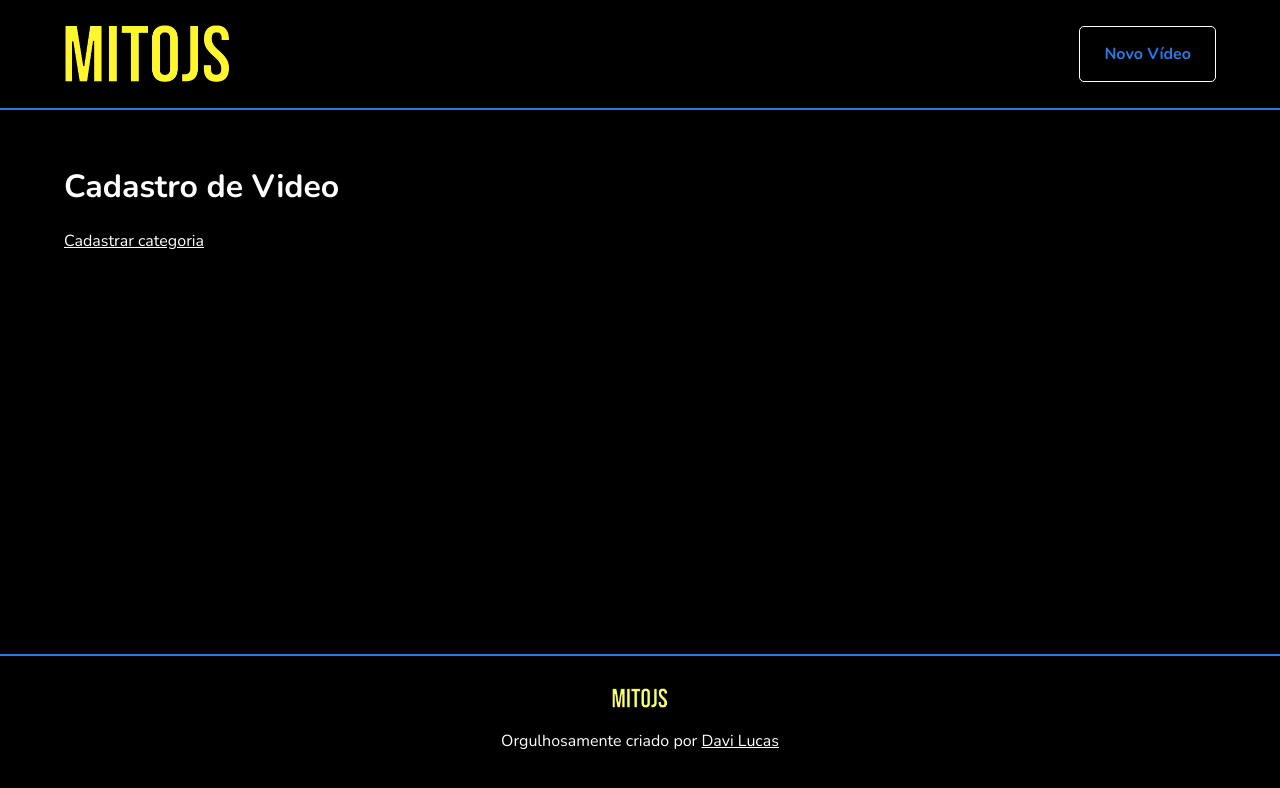
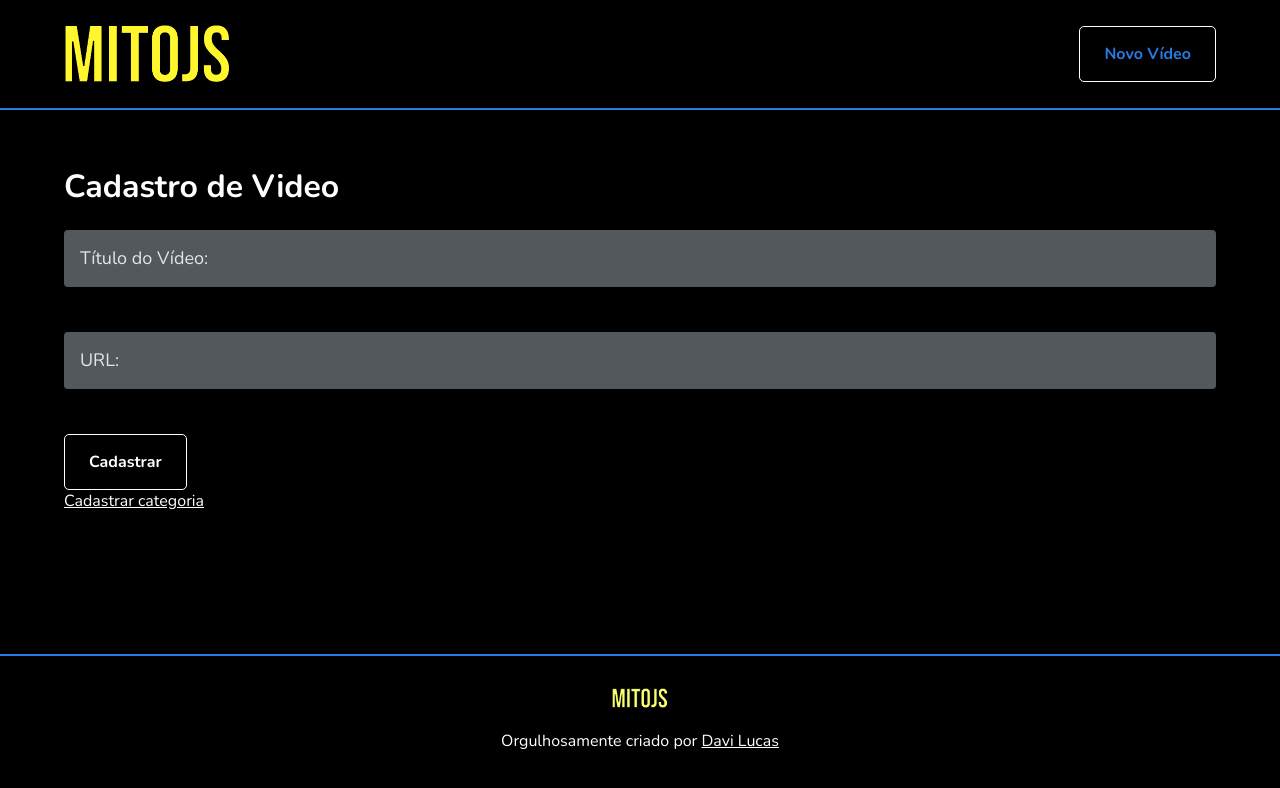
Before and after one commit to davidlpc1/mito-js-react, a React (Create React App) app: page /cadastro/video in a window 1280 px wide. Shown: the top 788 px of the page. Built offline with nearby package versions, Linux system fonts and the light colour scheme.

Commit message:
Back-End,Form...

```diff
--- a/db.json
+++ b/db.json
@@ -1,16 +1,191 @@
 {
     "categorias": [
-        {
-            "id":1,
-            "nome":"Front End",
-            "descricao":"Uma caregoria Masssa",
-            "color":"#cbd1ff"
-        },
-        {
-            "id":2,
-            "nome":"Back End",
-            "descricao":"Outra caregoria Masssa",
-            "color":"#cbd1ff"
+      {
+        "id": 1,
+        "titulo": "Front End",
+        "cor": "#6BD1FF",
+        "link_extra": {
+          "text": "Formação de Front End na Alura",
+          "url": "https://www.alura.com.br/cursos-online-front-end"
         }
+      },
+      {
+        "id": 2,
+        "titulo": "Back End",
+        "cor": "#00C86F",
+        "link_extra": {
+          "text": "Cursos de Back End na Alura",
+          "url": "https://www.alura.com.br/cursos-online-programacao"
+        }
+      },
+      {
+        "id": 3,
+        "titulo": "Data Science e Inteligência Artificial",
+        "cor": "#9cd33b",
+        "link_extra": {
+          "text": "Cursos de Data Science na Alura",
+          "url": "https://www.alura.com.br/cursos-online-mobile"
+        }
+      },
+      {
+        "id": 4,
+        "titulo": "Filmes",
+        "cor": "orange"
+      },
+      {
+        "id": 5,
+        "titulo": "Games",
+        "cor": "red",
+        "link_extra": {
+          "text": "Formação de Jogos na Alura",
+          "url": "https://www.alura.com.br/cursos-online-front-end"
+        }
+      }
+    ],
+    "videos": [
+      {
+        "id": 1,
+        "categoriaId": 1,
+        "titulo": "SEO com React",
+        "url": "https://www.youtube.com/watch?v=c8mVlakBESE"
+      },
+      {
+        "id": 2,
+        "categoriaId": 1,
+        "titulo": "O que faz uma desenvolvedora front-end? #HipstersPontoTube",
+        "url": "https://www.youtube.com/watch?v=ZY3-MFxVdEw"
+      },
+      {
+        "id": 3,
+        "categoriaId": 1,
+        "titulo": "Componentização com VanillaJS #AluraMais",
+        "url": "https://www.youtube.com/watch?v=LatCKpcOMak"
+      },
+      {
+        "id": 4,
+        "categoriaId": 1,
+        "titulo": "Pare de chutar e aprenda a display: inline #01",
+        "url": "https://www.youtube.com/watch?v=5PS6ku8NzIE"
+      },
+      {
+        "id": 5,
+        "categoriaId": 1,
+        "titulo": "Template String: Interpolando strings com JavaScript #AluraMais",
+        "url": "https://www.youtube.com/watch?v=ORI_HTXaIw0"
+      },
+      {
+        "id": 6,
+        "categoriaId": 1,
+        "titulo": "Qual é a melhor linguagem de programação? #HipstersPontoTube",
+        "url": "https://www.youtube.com/watch?v=Uh-GNH-t89w"
+      },
+      {
+        "id": 7,
+        "categoriaId": 1,
+        "titulo": "Novidades do Angular v9",
+        "url": "https://www.youtube.com/watch?v=34uHo7hFmG0"
+      },
+      {
+        "id": 8,
+        "categoriaId": 2,
+        "titulo": "PERCURSO em NÍVEL em ÁRVORE BINÁRIA | Estruturas de Dados #14",
+        "url": "https://www.youtube.com/watch?v=UOK7nS2E9xM"
+      },
+      {
+        "id": 9,
+        "categoriaId": 2,
+        "titulo": "Coders4Tips - S01E04: GitHub CLI - Uma Nova Experiência no Github!",
+        "url": "https://www.youtube.com/watch?v=6o6-bKOZOEY"
+      },
+      {
+        "id": 10,
+        "categoriaId": 2,
+        "titulo": "Programei 4 robôs que criam vídeos para mim no YouTube",
+        "url": "https://www.youtube.com/watch?v=kjhu1LEmRpY"
+      },
+      {
+        "id": 11,
+        "categoriaId": 2,
+        "titulo": "API: Dicionário do Programador",
+        "url": "https://www.youtube.com/watch?v=vGuqKIRWosk"
+      },
+      {
+        "id": 12,
+        "categoriaId": 2,
+        "titulo": "Usando Git Direito",
+        "url": "https://www.youtube.com/watch?v=6OokP-NE49k"
+      },
+      {
+        "id": 13,
+        "categoriaId": 3,
+        "titulo": "Teste de Turing",
+        "url": "https://www.youtube.com/watch?v=BaPGU4JWa34"
+      },
+      {
+        "id": 14,
+        "categoriaId": 3,
+        "titulo": "O que é Data Science?",
+        "url": "https://www.youtube.com/watch?v=5b9Z8toVaAU&t=9s"
+      },
+      {
+        "id": 15,
+        "categoriaId": 3,
+        "titulo": "Melhor forma de aprender Python",
+        "url": "https://www.youtube.com/watch?v=Gojqw9BQ5qY"
+      },
+      {
+        "id": 16,
+        "categoriaId": 3,
+        "titulo": "Como ingressar no mercado de Data Science?",
+        "url": "https://www.youtube.com/watch?v=gxyjGmOV540"
+      },
+      {
+        "id": 17,
+        "categoriaId": 4,
+        "titulo": "Interestellar",
+        "url": "https://www.youtube.com/watch?v=frD_IiY_A3E"
+      },
+      {
+        "id": 18,
+        "categoriaId": 4,
+        "titulo": "Gattaca",
+        "url": "https://www.youtube.com/watch?v=Dl0tYLbrhhs"
+      },
+      {
+        "id": 19,
+        "categoriaId": 4,
+        "titulo": "A Chegada",
+        "url": "https://www.youtube.com/watch?v=rNciXGzYZms"
+      },
+      {
+        "id": 20,
+        "categoriaId": 4,
+        "titulo": "Feitiço do Tempo",
+        "url": "https://www.youtube.com/watch?v=zi8d69P9NvI"
+      },
+      {
+        "id": 21,
+        "categoriaId": 5,
+        "titulo": "Final Fantasy 7",
+        "url": "https://www.youtube.com/watch?v=I_ATSCTnUD8"
+      },
+      {
+        "id": 22,
+        "categoriaId": 5,
+        "titulo": "Assassins Creed Valhalla",
+        "url": "https://www.youtube.com/watch?v=KDfdjB9uL0U"
+      },
+      {
+        "id": 23,
+        "categoriaId": 5,
+        "titulo": "God of War 4",
+        "url": "https://www.youtube.com/watch?v=FyIwEFXOcaE"
+      },
+      {
+        "id": 24,
+        "categoriaId": 5,
+        "titulo": "Resident Evil 8",
+        "url": "https://www.youtube.com/watch?v=JSapXD9vxYA"
+      }
     ]
-}
+  }
--- a/package.json
+++ b/package.json
@@ -13,6 +13,7 @@
     "react-router-dom": "^5.2.0",
     "react-scripts": "4.0.0",
     "react-slick": "^0.27.12",
+    "reactjs-popup": "^2.0.4",
     "styled-components": "^5.2.1",
     "web-vitals": "^0.2.4"
   },
--- a/src/components/Footer/index.js
+++ b/src/components/Footer/index.js
@@ -4,7 +4,7 @@ import LogoLight from '../../assets/images/MitoJsLogoLight.png';
 
 function Footer() {
   return (
-    <FooterBase>
+    <FooterBase style={{ margin: 0 }}>
       <a href="/">
         <img
           src={LogoLight}
--- a/src/components/FormField/index.js
+++ b/src/components/FormField/index.js
@@ -11,7 +11,6 @@ const FormFieldWrapper = styled.div`
 
   input[type="color"] {
     padding-left: 56px;
-    width:300px;
     overflow: hidden;
   }
 `;
--- a/src/components/PageDefault/index.js
+++ b/src/components/PageDefault/index.js
@@ -9,7 +9,7 @@
 /* eslint-disable react/button-has-type */
 /* eslint-disable linebreak-style */
 import React from 'react';
-import styled from 'styled-components';
+import styled, { css } from 'styled-components';
 import Menu from '../Menu';
 import Footer from '../Footer';
 
@@ -18,13 +18,17 @@ const Main = styled.main`
     color: var(--white);
     flex:1;
     padding: 50px 5% 0;
+    margin:0;
+    ${({ paddingAll }) => css`
+      padding: ${paddingAll};
+    `}
 `;
 
-export default function PageDefault({ children }) {
+export default function PageDefault({ children, paddingAll }) {
   return (
     <>
       <Menu />
-      <Main>
+      <Main paddingAll={paddingAll}>
         { children }
       </Main>
       <Footer />
--- /dev/null
+++ b/src/config/index.js
@@ -0,0 +1,6 @@
+/* eslint-disable linebreak-style */
+const URL_BACKEND_TOP = window.location.hostname.includes('localhost')
+  ? 'http://localhost:8080'
+  : 'https://mito-js-flix.herokuapp.com';
+
+export default { URL_BACKEND_TOP };
--- /dev/null
+++ b/src/hooks/useForm.js
@@ -0,0 +1,42 @@
+/* eslint-disable linebreak-style */
+/* eslint-disable react/no-array-index-key */
+/* eslint-disable react/button-has-type */
+import { useState } from 'react';
+
+export default function useForm(valoresIniciais) {
+  const [valores, setValores] = useState(valoresIniciais);
+
+  function setValor(chave, valor) {
+    setValores({
+      ...valores,
+      [chave]: valor,
+    });
+  }
+
+  function handleChange(event) {
+    const valueWillChange = event.target.getAttribute('name');
+    setValor(valueWillChange, event.target.value);
+
+    if (valueWillChange === 'nome') {
+      if (valores.nome.length >= 18) {
+        setValor('nome', `${valores.nome.substring(0, 15)}...`);
+      }
+    }
+  }
+
+  function clearForm(event) {
+    event.preventDefault();
+    setValores(valoresIniciais);
+  }
+
+  function onDeletName() {
+    setValor('nome', '');
+  }
+
+  return {
+    valores,
+    handleChange,
+    clearForm,
+    onDeletName,
+  };
+}
--- a/src/pages/cadastro/Video/index.js
+++ b/src/pages/cadastro/Video/index.js
@@ -1,15 +1,46 @@
 /* eslint-disable linebreak-style */
+/* eslint-disable no-alert */
 /* eslint-disable react/no-array-index-key */
 /* eslint-disable react/button-has-type */
 /* eslint-disable linebreak-style */
 import React from 'react';
-import { Link } from 'react-router-dom';
+import { Link, useHistory } from 'react-router-dom';
 import PageDefault from '../../../components/PageDefault';
+import FormField from '../../../components/FormField';
+import useForm from '../../../hooks/useForm';
+import { Button } from '../../../components/Button';
 
 export default function CadastroVideo() {
+  const { handleChange, valores } = useForm({
+  });
+  const history = useHistory();
+
   return (
     <PageDefault>
       <h1>Cadastro de Video</h1>
+
+      <form onSubmit={(event) => {
+        event.preventDefault();
+        alert(`O vídeo ${valores.titulo || ''} foi cadastrado`);
+        history.push('/');
+      }}
+      >
+        <FormField
+          label="Título do Vídeo"
+          name="titulo"
+          value={valores.titulo}
+          onChange={handleChange}
+        />
+        <FormField
+          label="URL"
+          type="url"
+          name="url"
+          value={valores.url}
+          onChange={handleChange}
+        />
+
+        <Button type="submit">Cadastrar</Button>
+      </form>
 
       <Link to="/cadastro/categoria">
         Cadastrar categoria
--- /dev/null
+++ b/src/repositories/categorias.js
@@ -0,0 +1,21 @@
+/* eslint-disable linebreak-style */
+import config from '../config';
+
+const URL_CATEGORIES = `${config.URL_BACKEND_TOP}/categorias`;
+
+function getAllWithVideos() {
+  return fetch(`${URL_CATEGORIES}?_embed=videos`)
+    .then(async (response) => {
+      if (response.ok) {
+        const resposta = await response.json();
+
+        return resposta;
+      }
+
+      throw new Error('Não foi possível pegar os dados :(');
+    });
+}
+
+export default {
+  getAllWithVideos,
+};
```
Also changed, not shown: src/pages/Home/App.js (+50 -35 lines), src/pages/cadastro/Categoria/index.js (+11 -37 lines), src/loading.css (renamed from src/pages/cadastro/Categoria/loading.css), 1 other file (tests, documents, lock files or other folders).
